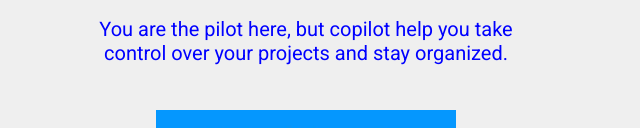
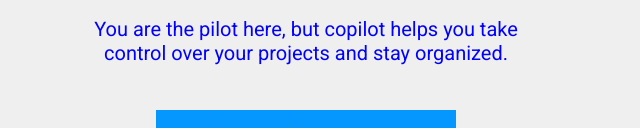
Before and after one commit to shlomibe21/project-copilot, a website: page public/index.html in a window 1280 px wide. Shown: the part 672-800 px from the top of the page, 564-1204 px from the left. Drawn offline with nearby package versions, Linux system fonts and the light colour scheme.

Commit message:
Fixed a typo in index.html

```diff
--- a/public/index.html
+++ b/public/index.html
@@ -19,7 +19,9 @@
         <nav role="navigation" class="top-nav">
         </nav>
     </div>
-    <div class="top-image"><a class="btn" href="/projects-list.html">Let's Start!</a></div>
+    <div class="top-image">
+        <a class="btn" href="/projects-list.html">Let's Start!</a>
+    </div>
     <header role="banner">
         <h1>Welcome to ProjectCopilot</h1>
     </header>
@@ -39,13 +41,13 @@
             <div class="col-6">
                 <p>ProjectCopilot takes your projects all the way to the cloud (the online one of course). It is easy to keep
                     track of your tasks from almost everywhere.</p>
-                <p>You are the pilot here, but copilot help you take control over your projects and stay organized.</p>
+                <p>You are the pilot here, but copilot helps you take control over your projects and stay organized.</p>
             </div>
         </div>
         <div class="row">
             <div class="col-6">
-                <p>When all your projects and tasks are in one place it is easy to see the big picture and to be able to
-                    make better plans on how to move forward.</p>
+                <p>When all your projects and tasks are in one place it is easy to see the big picture and to be able to make
+                    better plans on how to move forward.</p>
             </div>
             <div class="col-6">
                 <img src="../images/entrepreneur-696966_300.jpg" alt "entrepreneur-300">
```
